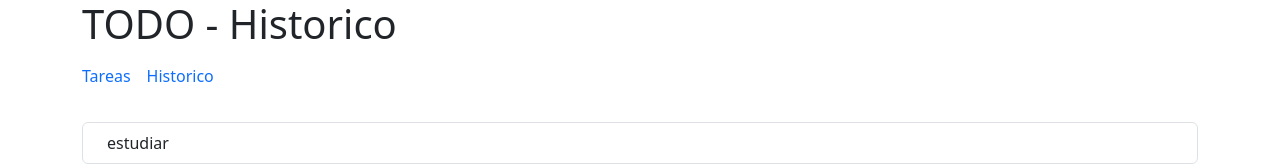
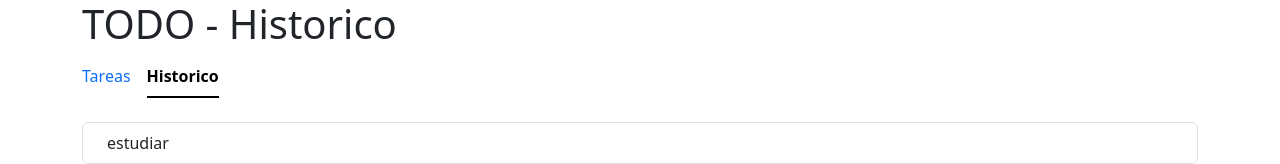
Before and after one commit to Steel64/Project_TodoApp, a React (Vite) app: page /historico in a window 1280 px wide. Shown: the top 164 px of the page. Built offline with nearby package versions, Linux system fonts and the light colour scheme.

Commit message:
ToDo App release

```diff
--- a/src/components/Navegacion.tsx
+++ b/src/components/Navegacion.tsx
@@ -1,16 +1,25 @@
 import { Link } from "react-router-dom"
 
-const Navegacion = () => {
+export enum Pagina {
+    Main,
+    Historico
+}
+
+interface NavegacionProps {
+    pagina : Pagina
+}
+
+const Navegacion = (props : NavegacionProps) => {
     return <div>
         { /* Seccion de tabs */ }
         <ul className="nav nav-underline">
             <li className="nav-item">
-                <Link className="nav-link" to={"/"}>
+                <Link className={`nav-link ${props.pagina == Pagina.Main ? "active" : ""} `} to={"/"}>
                     Tareas
                 </Link>
             </li>
             <li className="nav-item">
-                <Link className="nav-link" to={"/historico"}>
+                <Link className={`nav-link ${props.pagina == Pagina.Historico ? "active" : ""} `} to={"/historico"}>
                     Historico
                 </Link>
             </li>
--- a/src/pages/HistoricoPage.tsx
+++ b/src/pages/HistoricoPage.tsx
@@ -1,5 +1,5 @@
 import ListaTODOS, { type ToDo } from "../components/ListaTODOS"
-import Navegacion from "../components/Navegacion"
+import Navegacion, { Pagina } from "../components/Navegacion"
 import Titulo from "../components/Titulo"
 
 const HistoricoPage = () => {
@@ -8,7 +8,7 @@
     ]
     return <div className="container">
         <Titulo texto="TODO - Historico" />
-        <Navegacion />
+        <Navegacion pagina={Pagina.Historico}/>
         <ListaTODOS TODOS={listaHistorico} esHistorico={true}/>
     </div>
 }
--- a/src/pages/MainPage.tsx
+++ b/src/pages/MainPage.tsx
@@ -1,7 +1,7 @@
 import { useState } from "react"
 import Formulario from "../components/Formulario"
 import ListaTODOS, { type ToDo } from "../components/ListaTODOS"
-import Navegacion from "../components/Navegacion"
+import Navegacion, { Pagina } from "../components/Navegacion"
 import Titulo from "../components/Titulo"
 
 const MainPage = () => {
@@ -17,7 +17,7 @@
 
     return <div className="container">
         <Titulo texto="TODO App-main" />
-        <Navegacion />
+        <Navegacion pagina={Pagina.Main}/>
         <Formulario agregar={agregarTODOS}/>
         <ListaTODOS TODOS={listaTODOS} esHistorico={false}/>
     </div>
```
